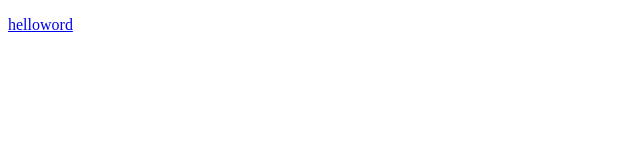
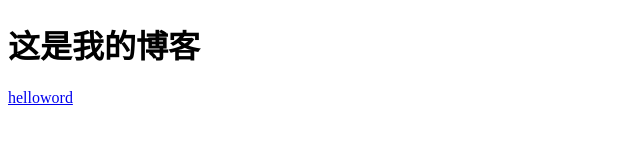
Before and after one commit to cssfw/cssfw.github.io, a plain HTML site: page index.html in a window 1280 px wide. Shown: the whole page, without its empty margins (0-640 px from the left). Drawn offline with Linux system fonts and the light colour scheme.

Commit message:
Update index.html

```diff
--- a/index.html
+++ b/index.html
@@ -3,6 +3,7 @@
 <head>
 <meta charset="utf-8">
 <title>我的博客</title>
+<h1>这是我的博客</h1>
 </head>
 <body>
     <p><a href="helloword.md">helloword</a></p>
```
